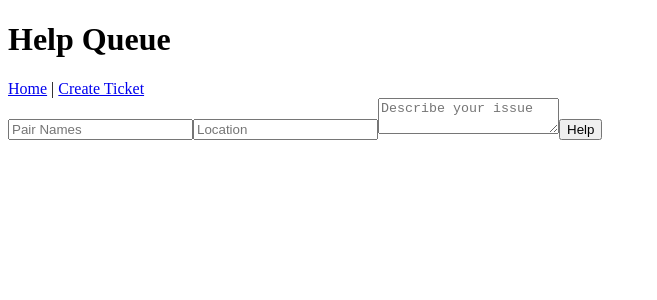
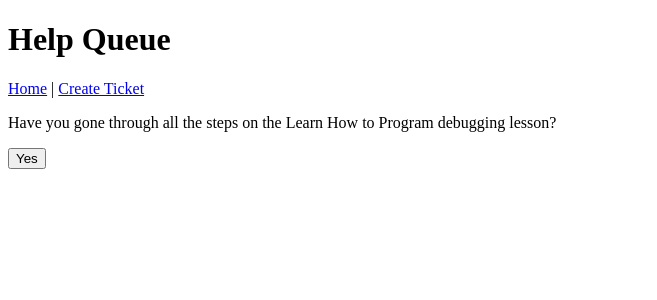
Before and after one commit to tessasullivan/help-queue, a React app: page /#/newticket in a window 1280 px wide. Shown: the top 300 px of the page, without its empty margins (0-657 px from the left). Built offline with nearby package versions, Linux system fonts and the light colour scheme.

Commit message:
Added first confirmation quest

```diff
--- a/src/components/App.jsx
+++ b/src/components/App.jsx
@@ -2,7 +2,8 @@
 import Header from './Header';
 import { Switch, Route } from 'react-router-dom';
 import TicketList from './TicketList';
-import NewTicketForm from './NewTicketForm';
+import NewTicketControl from './NewTicketControl';
+import Error404 from './Error404';
 
 function App(){
   return (
@@ -10,7 +11,8 @@
       <Header />
       <Switch>
         <Route exact path='/' component={TicketList} />
-        <Route path='/newticket' component={NewTicketForm} />
+        <Route path='/newticket' component={NewTicketControl} />
+        <Route component={Error404} />
       </Switch>
     </div>
   );
--- /dev/null
+++ b/src/components/ConfirmationQuestions.jsx
@@ -0,0 +1,17 @@
+import React from 'react';
+import PropTypes from 'prop-types';
+
+function ConfirmationQuestions(props){
+  return (
+    <div>
+      <p>Have you gone through all the steps on the Learn How to Program debugging lesson?</p>
+      <button onClick={props.onTroubleShootingConfirmation}>Yes</button>
+    </div>
+  );
+}
+
+ConfirmationQuestions.propTypes = {
+  onTroubleShootingConfirmation: PropTypes.func
+};
+
+export default ConfirmationQuestions;
--- /dev/null
+++ b/src/components/Error404.jsx
@@ -0,0 +1,16 @@
+import React from 'react';
+import { Link } from 'react-router-dom';
+import {PropTypes} from 'prop-types';
+
+function Error404(props){
+  return (
+    <div>
+      <h2>The page {props.location.pathname} you are looking for does not exist!</h2>
+      <h3>Would you like to return <Link to="/">home</Link> instead?</h3>
+    </div>
+  );
+}
+Error404.propTypes = {
+  location: PropTypes.object
+};
+export default Error404;
--- a/src/components/Header.jsx
+++ b/src/components/Header.jsx
@@ -1,5 +1,5 @@
-import React from "react";
-import { Link } from "react-router-dom";
+import React from 'react';
+import { Link } from 'react-router-dom';
 
 function Header() {
   return (
--- /dev/null
+++ b/src/components/NewTicketControl.jsx
@@ -0,0 +1,35 @@
+import React, { Component } from 'react';
+import ConfirmationQuestions from './ConfirmationQuestions';
+import NewTicketForm from './NewTicketForm';
+
+class NewTicketControl extends Component {
+  constructor(props) {
+    super(props);
+    this.state = {
+      formVisibleOnPage: false
+    };
+    this.handleTroubleShootingConfirmation = this.handleTroubleShootingConfirmation.bind(
+      this
+    );
+  }
+
+  handleTroubleShootingConfirmation() {
+    this.setState({ formVisibleOnPage: true });
+    // console.log(`formVisibleOnPage is current set to ${this.state.formVisibleOnPage}`);
+  }
+  render() {
+    let currentlyVisibleContent = null;
+    if (this.state.formVisibleOnPage) {
+      currentlyVisibleContent = <NewTicketForm />;
+    } else {
+      currentlyVisibleContent = (
+        <ConfirmationQuestions
+          onTroubleShootingConfirmation={this.handleTroubleShootingConfirmation}
+        />
+      );
+    }
+    return <div>{currentlyVisibleContent}</div>;
+  }
+}
+
+export default NewTicketControl;
```
Also changed, not shown: .eslintrc.json, 1 other file (tests, documents, lock files or other folders).
